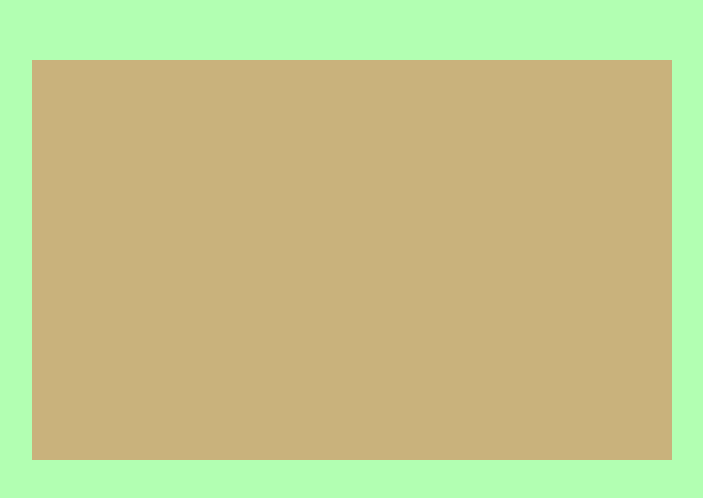
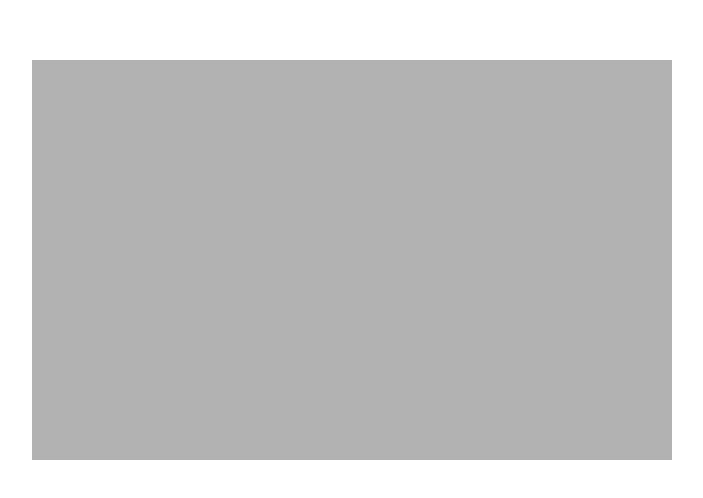
Before and after one commit to knlyknly/tinygames, a plain HTML site: page iframe-transparency/inner.html in a window 1280 px wide. Shown: the part 260-758 px from the top of the page, without its empty margins (288-991 px from the left). Drawn offline with Linux system fonts and the light colour scheme.

Commit message:
iframe-transparent color

```diff
--- a/iframe-transparency/inner.html
+++ b/iframe-transparency/inner.html
@@ -15,12 +15,11 @@
         padding: 0;
         width: 100%;
         height: 100%;
-        background: rgba(0,255,0,.3);
       }
       .inner {
         width: 50%;
         height: 50%;
-        background: rgba(255,0,0,.3);
+        background: rgba(0,0,0,.3);
         margin: 25%;
       }
     </style>
```
